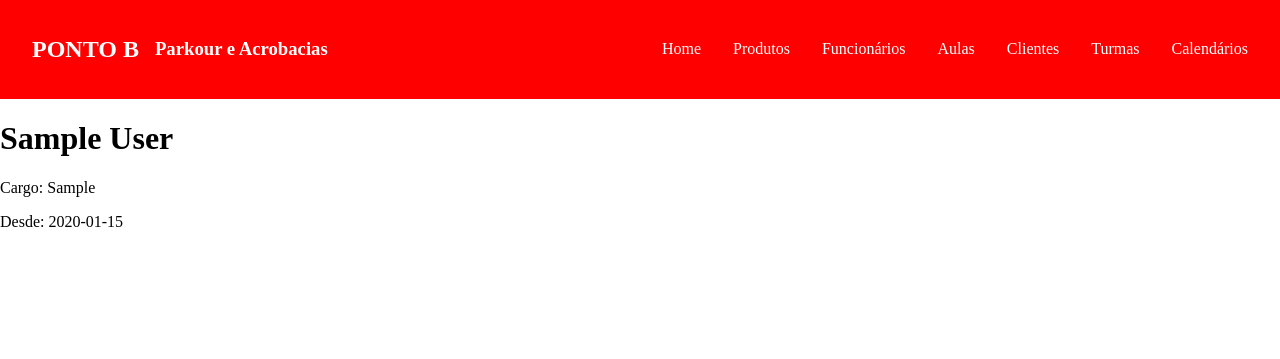
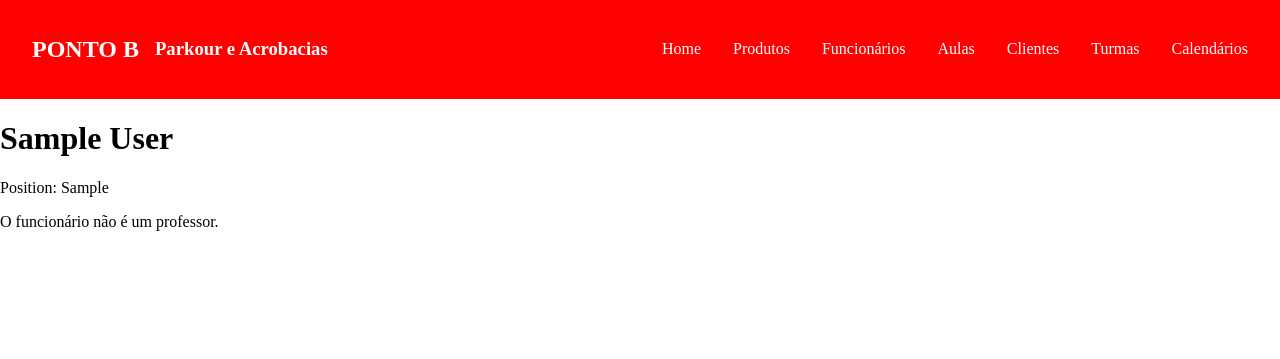
Before and after one commit to Jpires09/PontobSystem1.0, a Rails app: page /employees/1 in a window 1280 px wide. Shown: the top 359 px of the page. Run offline with Rails 7, Linux system fonts and the light colour scheme; tables that the repository leaves empty hold one stand-in row (values such as "Sample post"); style sheets or scripts are compiled from the project's sources.

Commit message:
added a list of groups witch the employee may be professor_titular

```diff
--- a/app/controllers/employees_controller.rb
+++ b/app/controllers/employees_controller.rb
@@ -5,6 +5,7 @@ class EmployeesController < ApplicationController
 
   def show
     @employee = Employee.find(params[:id])
+    @groups = @employee.groups if @employee.position == "Professor"
   end
 
   def new
--- a/app/models/employee.rb
+++ b/app/models/employee.rb
@@ -1,2 +1,3 @@
 class Employee < ApplicationRecord
+  has_many :groups, foreign_key: 'professor_titular_id'
 end
--- a/app/views/employees/show.html.erb
+++ b/app/views/employees/show.html.erb
@@ -1,5 +1,19 @@
-<h1> <%= @employee.name %> </h1>
+<h1><%= @employee.name %></h1>
+<p>Position: <%= @employee.position %></p>
 
-<p> Cargo: <%= @employee.position %> </p>
-
-<p> Desde: <%= @employee.admition %> </p>
+<% if @employee.position == "Professor" %>
+  <h2>Turmas</h2>
+  <% if @groups.present? %>
+    <ul>
+      <% @groups.each do |group| %>
+        <li>
+          <%= link_to "#{group.modality} - #{group.day} às #{group.time}", group_path(group) %>
+        </li>
+      <% end %>
+    </ul>
+  <% else %>
+    <p>Este professor não está vinculado a nenhuma turma.</p>
+  <% end %>
+<% else %>
+  <p>O funcionário não é um professor.</p>
+<% end %>
```
